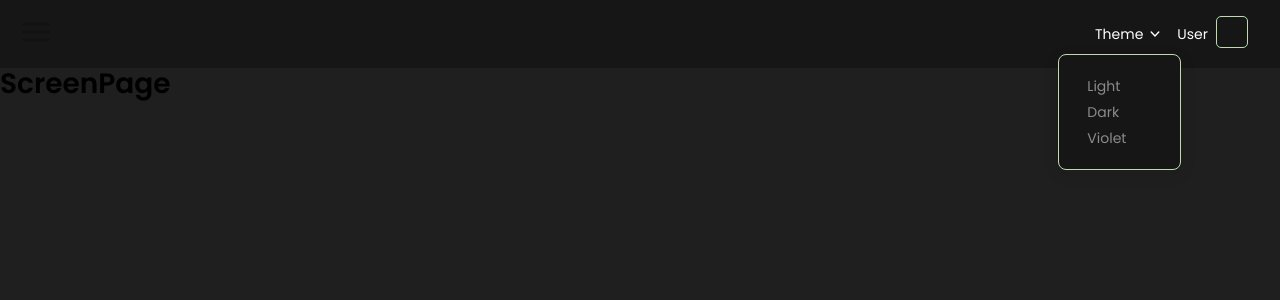
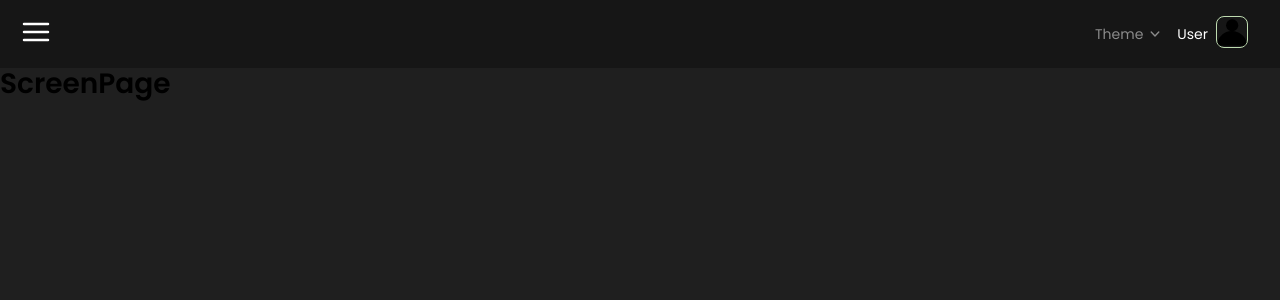
Before and after one commit to MoskaletsOleksandr/task-pro-team-project, a React (Create React App) app: page /task-pro-team-project/home/1 in a window 1280 px wide. Shown: the top 300 px of the page. Built offline with nearby package versions, Linux system fonts and the light colour scheme.

Commit message:
Fixed Header

```diff
--- a/src/components/GlobalStyles.jsx
+++ b/src/components/GlobalStyles.jsx
@@ -79,6 +79,8 @@ export const GlobalStyles = () => {
             //variables for Header
             --header-bg-color: #161616;
             --header-name-color: #ffffff;
+            --header-user-fill: #1F1F1F
+            --header-user-stroke: #151515
             --header-theme-color: #ffffffCC;
             --header-theme-select-bg-color: #151515;
             --header-theme-select-border-color: #BEDBB0;
@@ -165,6 +167,8 @@ export const GlobalStyles = () => {
             //variables for Header
             --header-bg-color: #FCFCFC;
             --header-name-color: #161616;
+            --header-user-fill: #F6F6F7;
+            --header-user-stroke: #FFFFFF;
             --header-theme-color: #161616CC;
             --header-theme-select-bg-color: #FCFCFC;
             --header-theme-select-border-color: #BEDBB0;
@@ -252,6 +256,8 @@ export const GlobalStyles = () => {
             //variables for Header
             --header-bg-color: #ffffff;
             --header-name-color: #161616;
+            --header-user-fill: #ECEDFD;
+            --header-user-stroke: #FFFFFF;
             --header-theme-color: #161616CC;
             --header-theme-select-bg-color: #FCFCFC;
             --header-theme-select-border-color: #ECEDFD;
--- a/src/components/Header/Header.jsx
+++ b/src/components/Header/Header.jsx
@@ -1,11 +1,9 @@
-// import React, { useState } from 'react';
+import React, { useEffect, useState } from 'react';
 // import { useDispatch } from 'react-redux';
-
-import React, { useEffect, useState } from 'react';
 
 import UserInfo from 'components/UserInfo/UserInfo';
 // import { updateTheme } from 'redux/auth/authOperations';
-// import { useTheme } from '../hooks/useTheme';
+import { useTheme } from '../hooks/useTheme';
 
 import {
   Container,
@@ -21,7 +19,12 @@ import {
 import sprite from '../../images/sprite.svg';
 
 const Header = ({ onToggleSidebar }) => {
-  const [theme, setTheme] = useState('dark');
+  const { theme, setTheme } = useTheme();
+  const [selectedTheme, setSelectedTheme] = useState('dark');
+
+  // const dispatch = useDispatch();
+
+  const [isCustomOptionListOpen, setCustomOptionListOpen] = useState(false);
 
   useEffect(() => {
     document.body.classList.add(theme);
@@ -29,40 +32,31 @@ const Header = ({ onToggleSidebar }) => {
       document.body.classList.remove(theme);
     };
   }, [theme]);
-  const handleThemeChange = color => {
-    setTheme(color);
+
+  const toggleCustomOptionList = () => {
+    setCustomOptionListOpen(!isCustomOptionListOpen);
   };
 
-  // const dispatch = useDispatch();
-  // const { theme, setTheme } = useTheme();
+  const handleLightThemeClick = () => {
+    setTheme('light');
+    setSelectedTheme('light');
+    // dispatch(updateTheme('light'));
+    toggleCustomOptionList();
+  };
 
-  // const [selectedTheme, setSelectedTheme] = useState('dark');
-  // const [isCustomOptionListOpen, setCustomOptionListOpen] = useState(false);
+  const handleDarkThemeClick = () => {
+    setTheme('dark');
+    setSelectedTheme('dark');
+    // dispatch(updateTheme('dark'));
+    toggleCustomOptionList();
+  };
 
-  // const toggleCustomOptionList = () => {
-  //   setCustomOptionListOpen(!isCustomOptionListOpen);
-  // };
-
-  // const handleLightThemeClick = () => {
-  //   setTheme('light');
-  //   setSelectedTheme('light');
-  //   dispatch(updateTheme('light'));
-  //   toggleCustomOptionList();
-  // };
-
-  // const handleDarkThemeClick = () => {
-  //   setTheme('dark');
-  //   setSelectedTheme('dark');
-  //   dispatch(updateTheme('dark'));
-  //   toggleCustomOptionList();
-  // };
-
-  // const handleVioletThemeClick = () => {
-  //   setTheme('violet');
-  //   setSelectedTheme('violet');
-  //   dispatch(updateTheme('violet'));
-  //   toggleCustomOptionList();
-  // };
+  const handleVioletThemeClick = () => {
+    setTheme('violet');
+    setSelectedTheme('violet');
+    // dispatch(updateTheme('violet'));
+    toggleCustomOptionList();
+  };
 
   return (
     <Container>
@@ -71,45 +65,34 @@ const Header = ({ onToggleSidebar }) => {
           <use href={`${sprite}#icon-menu`}></use>
         </IconBM>
       </div>
+
       <HeaderInfo>
-        {/* <TheamBtn onClick={toggleCustomOptionList}> */}
-        <TheamBtn>
+        <TheamBtn onClick={toggleCustomOptionList}>
           Theme
           <IconDown>
             <use href={`${sprite}#icon-chevron-down`}></use>
           </IconDown>
         </TheamBtn>
 
-        {/* <CustomSelect theme={theme}> */}
-        <CustomSelect>
-          {/* <CustomOptionList open={isCustomOptionListOpen}> */}
-          <CustomOptionList>
+        <CustomSelect theme={theme}>
+          <CustomOptionList open={isCustomOptionListOpen}>
             <CustomOption
-              onClick={() => {
-                handleThemeChange('light');
-              }}
-              // onClick={() => handleLightThemeClick()}
-              // selected={selectedTheme === 'light'}
+              onClick={() => handleLightThemeClick()}
+              selected={selectedTheme === 'light'}
             >
               Light
             </CustomOption>
 
             <CustomOption
-              onClick={() => {
-                handleThemeChange('dark');
-              }}
-              // onClick={() => handleDarkThemeClick()}
-              // selected={selectedTheme === 'dark'}
+              onClick={() => handleDarkThemeClick()}
+              selected={selectedTheme === 'dark'}
             >
               Dark
             </CustomOption>
 
             <CustomOption
-              onClick={() => {
-                handleThemeChange('violet');
-              }}
-              // onClick={() => handleVioletThemeClick('violet')}
-              // selected={selectedTheme === 'violet'}
+              onClick={() => handleVioletThemeClick('violet')}
+              selected={selectedTheme === 'violet'}
             >
               Violet
             </CustomOption>
--- a/src/components/Header/Header.styled.jsx
+++ b/src/components/Header/Header.styled.jsx
@@ -7,8 +7,8 @@ export const Container = styled.header`
   justify-content: space-between;
   min-height: 68px;
   padding-right: 24px;
-  color: #ffffff;
-  background-color: #161616;
+  color: var(--header-theme-select-text-color);
+  background-color: var(--header-bg-color);
 
   @media (max-width: 767px) {
     padding-left: 20px;
@@ -25,14 +25,10 @@ export const IconBM = styled.svg`
   width: 32px;
   height: 32px;
   fill: none;
-  stroke: #121212;
+  stroke: var(--header-name-color);
 
   @media (min-width: 1440px) {
     display: none;
-  }
-
-  &:hover {
-    box-shadow: 0px 6px 7px 1px #9dc888;
   }
 `;
 
@@ -47,16 +43,15 @@ export const CustomSelect = styled.div`
 
 export const CustomOptionList = styled.ul`
   position: absolute;
-  /* display: ${props => (props.open ? 'block' : 'none')}; */
-  display: block;
+  display: ${props => (props.open ? 'block' : 'none')};
   top: 20px;
   left: -105px;
   margin: 0;
   padding: 18px 44px 18px 18px;
   list-style: none;
-  border: solid 1px #bedbb0;
+  border: solid 1px var(--header-theme-select-border-color);
   border-radius: 8px;
-  background-color: #161616;
+  background-color: var(--header-theme-select-bg-color);
   box-shadow: 0px 4px 16px 0px rgba(17, 17, 17, 0.1);
   z-index: 1;
 `;
@@ -64,10 +59,10 @@ export const CustomOptionList = styled.ul`
 export const CustomOption = styled.li`
   padding: 5px 10px;
   cursor: pointer;
-  color: rgba(255, 255, 255, 0.5);
+  color: var(--header-theme-select-text-color);
 
   &:hover {
-    color: #bedbb0;
+    color: var(--header-theme-select-text-color-hover);
   }
 
   /* ${props =>
@@ -92,5 +87,5 @@ export const IconDown = styled.svg`
   height: 16px;
   margin-left: 4px;
   fill: transparent;
-  stroke: #ffffff;
+  stroke: var(--header-theme-select-text-color);
 `;
--- a/src/components/UserInfo/UserInfo.jsx
+++ b/src/components/UserInfo/UserInfo.jsx
@@ -6,9 +6,9 @@ import sprite from '../../images/sprite.svg';
 // import ModalEditProfile from 'components/ModalEditProfile/ModalEditProfile';
 
 import {
+  UserName,
   IconAvatar,
   Container,
-  IconPlus,
   AvasarSetin,
   // AvatarImg,
 } from './UserInfo.styled';
@@ -28,25 +28,19 @@ const UserInfo = () => {
   return (
     <Container>
       {/* <div>{name ? name : 'User'}</div> */}
-      <div>User</div>
+      <UserName>User</UserName>
       {/* <AvasarSetin onClick={onOpen}> */}
       <AvasarSetin>
         {/* {avatar ? (
           <AvatarImg src={avatar} alt="user avatar" />
         ) : (
           <IconAvatar>
-            <use href={`${sprite}#icon-user`}></use>
+            <use href={`${sprite}#iicon-avatar`}></use>
           </IconAvatar>
         )} */}
         <IconAvatar>
-          <use href={`${sprite}#icon-user`}></use>
+          <use href={`${sprite}#icon-avatar`}></use>
         </IconAvatar>
-
-        <div>
-          <IconPlus>
-            <use href={`${sprite}#icon-plus-01`}></use>
-          </IconPlus>
-        </div>
       </AvasarSetin>
       {/* {showModal && <ModalEditProfile onClose={onClose} />} */}
     </Container>
--- a/src/components/UserInfo/UserInfo.styled.jsx
+++ b/src/components/UserInfo/UserInfo.styled.jsx
@@ -5,6 +5,10 @@ export const Container = styled.div`
   align-items: center;
   gap: 8px;
   margin-left: 14px;
+`;
+
+export const UserName = styled.div`
+  color: var(--header-name-color);
 `;
 
 export const AvasarSetin = styled.div`
@@ -15,30 +19,24 @@ export const AvasarSetin = styled.div`
 export const IconAvatar = styled.svg`
   width: 32px;
   height: 32px;
-  border: 1px solid #bedbb0;
-  border-radius: 5px;
-  fill: #1f1f1f;
-  stroke: rgba(21, 21, 21, 1);
-  /* &:hover {
-    box-shadow: 0px 6px 7px 1px #9dc888;
-  } */
-`;
-
-export const IconPlus = styled.svg`
-  position: absolute;
-  width: 12px;
-  height: 12px;
-  fill: #bedbb0;
-  stroke: #121212;
-  top: 27px;
-  left: 10px;
+  border: 1px solid var(--header-theme-select-border-color);
+  border-radius: 8px;
+  fill: var(--header-user-fill);
+  stroke: var(--header-user-stroke);
+  transition: all 0.3s ease;
+  &:hover {
+    border: 1px solid var(--header-theme-select-text-color-hover);
+    transform: scale(1.1);
+  }
 `;
 
 export const AvatarImg = styled.img`
   display: block;
   width: 32px;
   height: 32px;
-  /* &:hover {
-    box-shadow: 0px 6px 7px 1px #9dc888;
-  } */
+  transition: all 0.3s ease;
+  &:hover {
+    border: 1px solid var(--header-theme-select-text-color-hover);
+    transform: scale(1.1);
+  }
 `;
--- a/src/components/hooks/useTheme.js
+++ b/src/components/hooks/useTheme.js
@@ -1,11 +1,11 @@
 import { useLayoutEffect, useState } from 'react';
-import { useSelector } from 'react-redux';
+// import { useSelector } from 'react-redux';
 
-import { getTheme } from 'redux/auth/authSelectors';
+// import { getTheme } from 'redux/auth/authSelectors';
 
 export const useTheme = () => {
-  const initialTheme = useSelector(getTheme);
-  const [theme, setTheme] = useState(initialTheme || 'dark');
+  // const initialTheme = useSelector(getTheme);
+  const [theme, setTheme] = useState(/*initialTheme ||*/ 'dark');
 
   useLayoutEffect(() => {
     document.documentElement.setAttribute('data-theme', theme);
```
